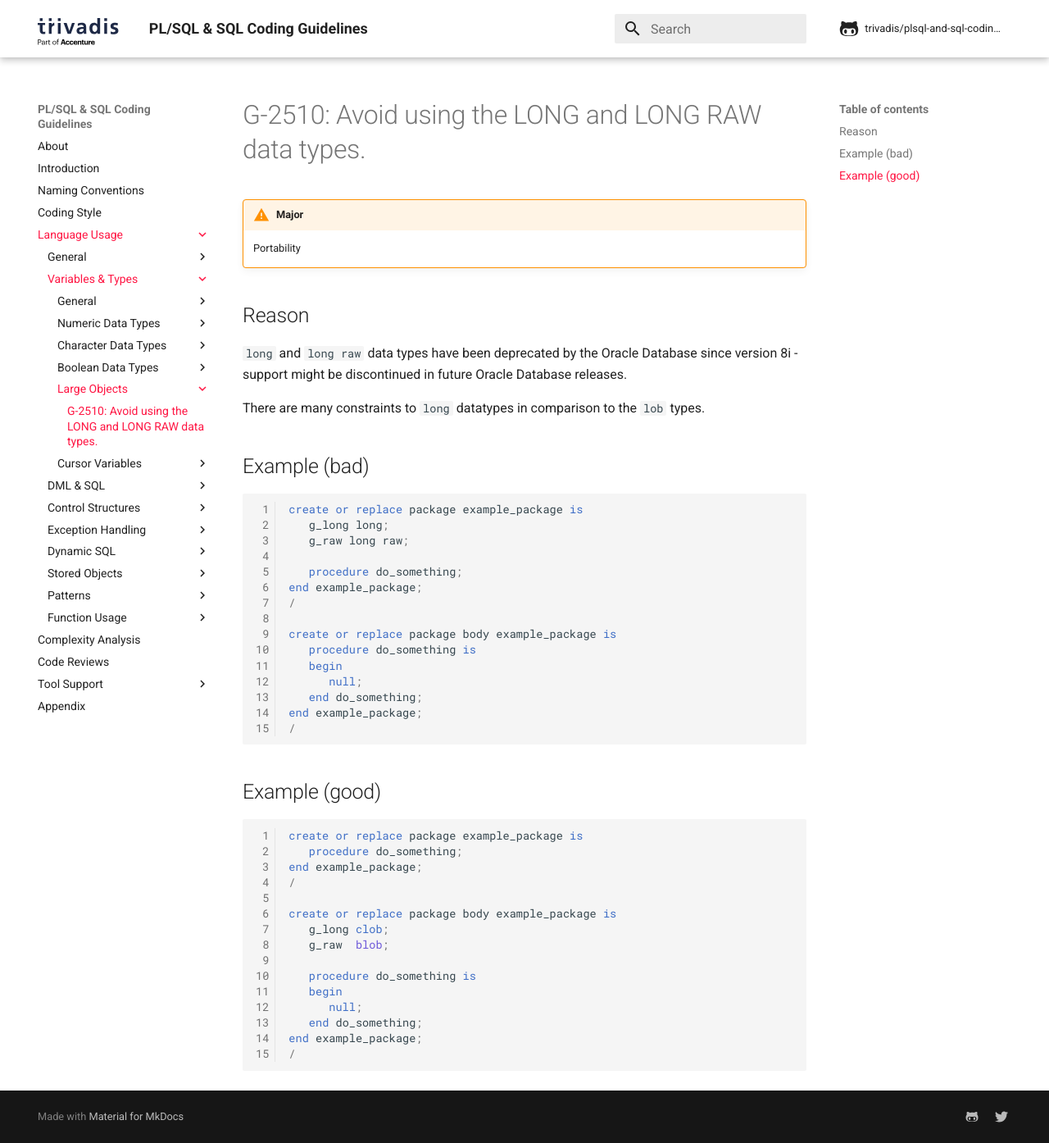
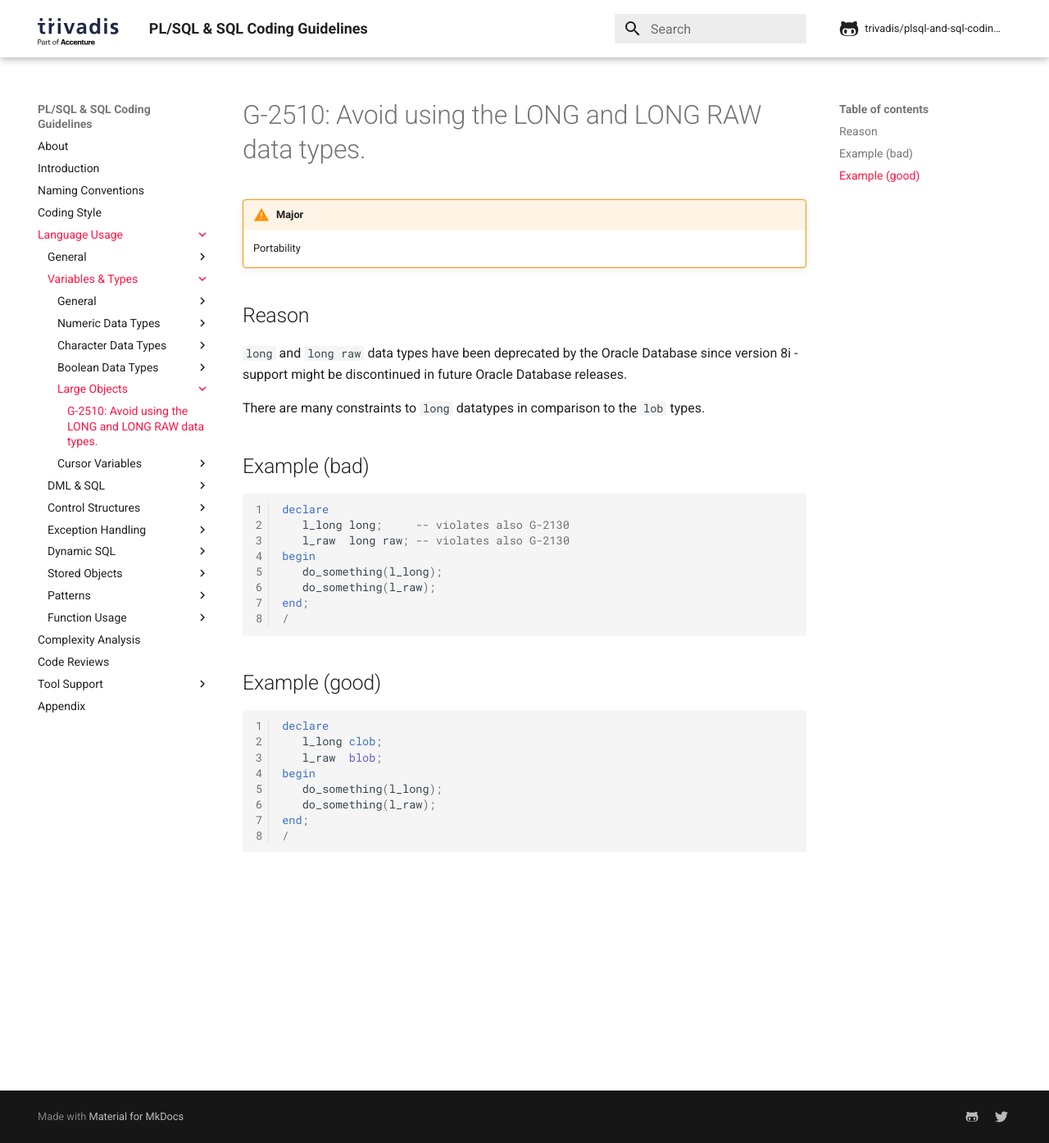
Before and after one commit to Trivadis/plsql-and-sql-coding-guidelines, an MkDocs documentation site: the page built from docs/4-language-usage/2-variables-and-types/5-large-objects/g-2510.md, in a window 1280 px wide and 1394 px high. Shown: the whole window at 82% size. Built offline with MkDocs 1.6.1 and Material for MkDocs 9.7.7, drawn with Linux system fonts in a browser that asks for light colours; comment, search, counter and statistics services are not loaded; the version menu is left out.

Commit message:
Fix violation of G-7230, G-1030 - explain G-2130

````diff
--- a/docs/4-language-usage/2-variables-and-types/5-large-objects/g-2510.md
+++ b/docs/4-language-usage/2-variables-and-types/5-large-objects/g-2510.md
@@ -12,39 +12,25 @@ There are many constraints to `long` datatypes in comparison to the `lob` types.
 ## Example (bad)
 
 ``` sql
-create or replace package example_package is
-   g_long long;
-   g_raw long raw;
-
-   procedure do_something;
-end example_package;
-/
-
-create or replace package body example_package is
-   procedure do_something is
-   begin
-      null;
-   end do_something;
-end example_package;
+declare
+   l_long long;     -- violates also G-2130
+   l_raw  long raw; -- violates also G-2130
+begin
+   do_something(l_long);
+   do_something(l_raw);
+end;
 /
 ```
 
 ## Example (good)
 
 ``` sql
-create or replace package example_package is
-   procedure do_something;
-end example_package;
-/
-
-create or replace package body example_package is
-   g_long clob;
-   g_raw  blob;
-
-   procedure do_something is
-   begin
-      null;
-   end do_something;
-end example_package;
+declare
+   l_long clob;
+   l_raw  blob;
+begin
+   do_something(l_long);
+   do_something(l_raw);
+end;
 /
 ```
````
